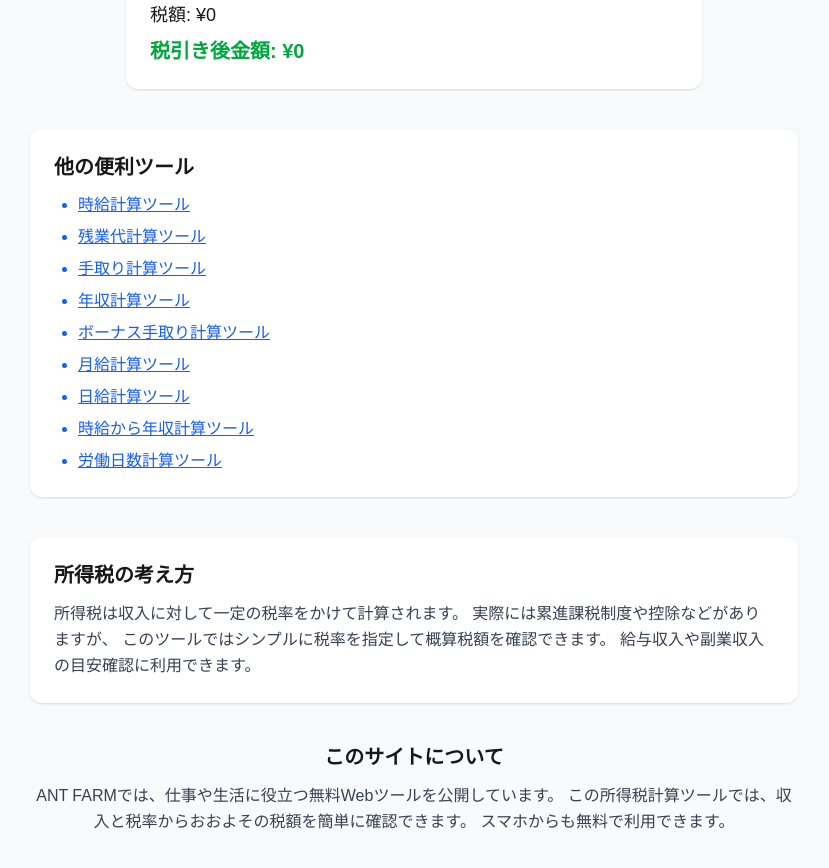
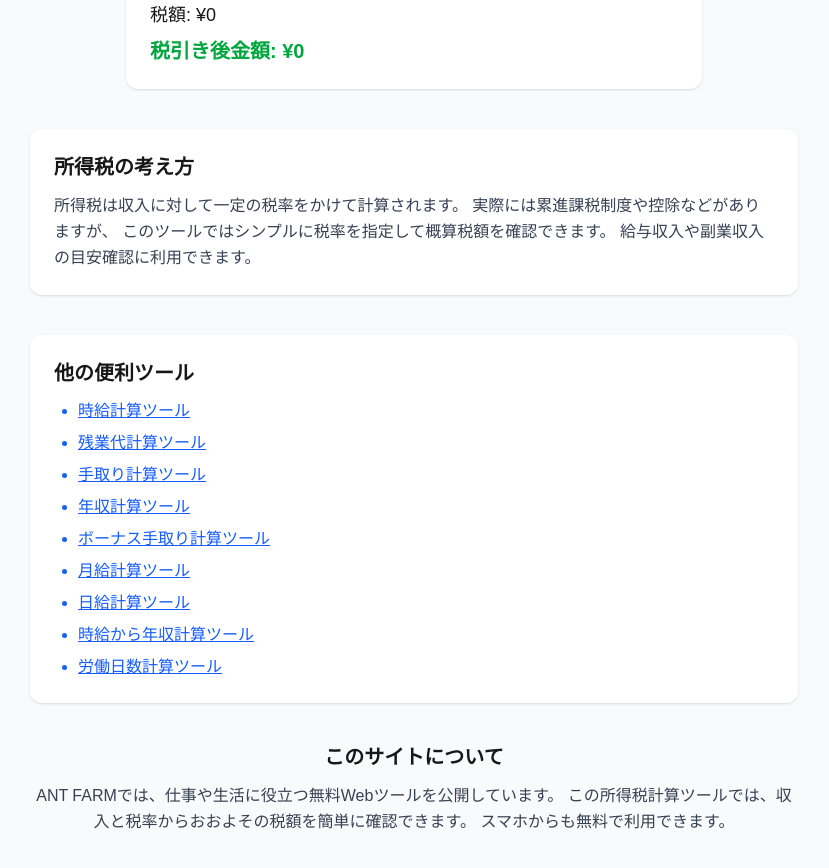
Before and after one commit to antfarm-lab/tax-calc, a Next.js app: page / in a window 1280 px wide. Shown: the part 360-1228 px from the top of the page, without its empty margins (226-1055 px from the left). Built offline with nearby package versions, Linux system fonts and the light colour scheme.

Commit message:
add internal links

```diff
--- a/app/page.tsx
+++ b/app/page.tsx
@@ -55,7 +55,16 @@ export default function Home() {
           </p>
         </div>
       </div>
+ <section className="mt-10 max-w-3xl mx-auto bg-white p-6 rounded-xl shadow">
+        <h2 className="text-xl font-bold mb-3">所得税の考え方</h2>
 
+        <p className="text-gray-700 leading-relaxed">
+          所得税は収入に対して一定の税率をかけて計算されます。
+          実際には累進課税制度や控除などがありますが、
+          このツールではシンプルに税率を指定して概算税額を確認できます。
+          給与収入や副業収入の目安確認に利用できます。
+        </p>
+      </section>
       <section className="mt-10 max-w-3xl mx-auto bg-white p-6 rounded-xl shadow">
        <h2 className="text-xl font-bold mb-3">
   他の便利ツール
@@ -110,17 +119,6 @@ export default function Home() {
 </ul>
       </section>
 
-      <section className="mt-10 max-w-3xl mx-auto bg-white p-6 rounded-xl shadow">
-        <h2 className="text-xl font-bold mb-3">所得税の考え方</h2>
-
-        <p className="text-gray-700 leading-relaxed">
-          所得税は収入に対して一定の税率をかけて計算されます。
-          実際には累進課税制度や控除などがありますが、
-          このツールではシンプルに税率を指定して概算税額を確認できます。
-          給与収入や副業収入の目安確認に利用できます。
-        </p>
-      </section>
-
       <section className="mt-10 max-w-3xl mx-auto text-center">
         <h2 className="text-xl font-bold mb-3">このサイトについて</h2>
 
```
